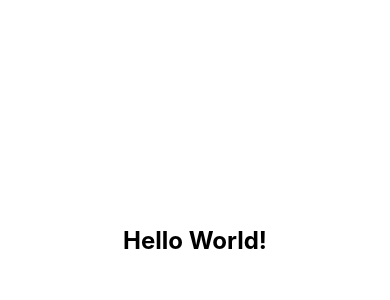
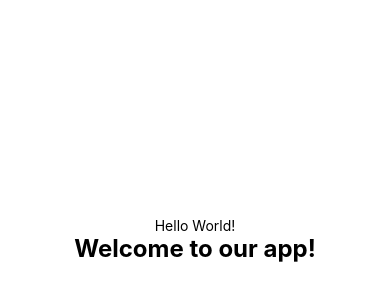
Before and after one commit to RegishGeorge/HelloWorld, a React Native app: screen / in a window 390 px wide. Shown: the part 182-482 px from the top of the page. Built offline with nearby package versions, Linux system fonts and the light colour scheme.

Commit message:
Third commit

```diff
--- a/App.js
+++ b/App.js
@@ -5,7 +5,8 @@ import { StyleSheet, Text, View } from "react-native";
 export default function App() {
   return (
     <View style={styles.container}>
-      <Text style={styles.text}>Hello World!</Text>
+      <Text>Hello World!</Text>
+      <Text style={styles.text}>Welcome to our app!</Text>
       <StatusBar style="auto" />
     </View>
   );
```
